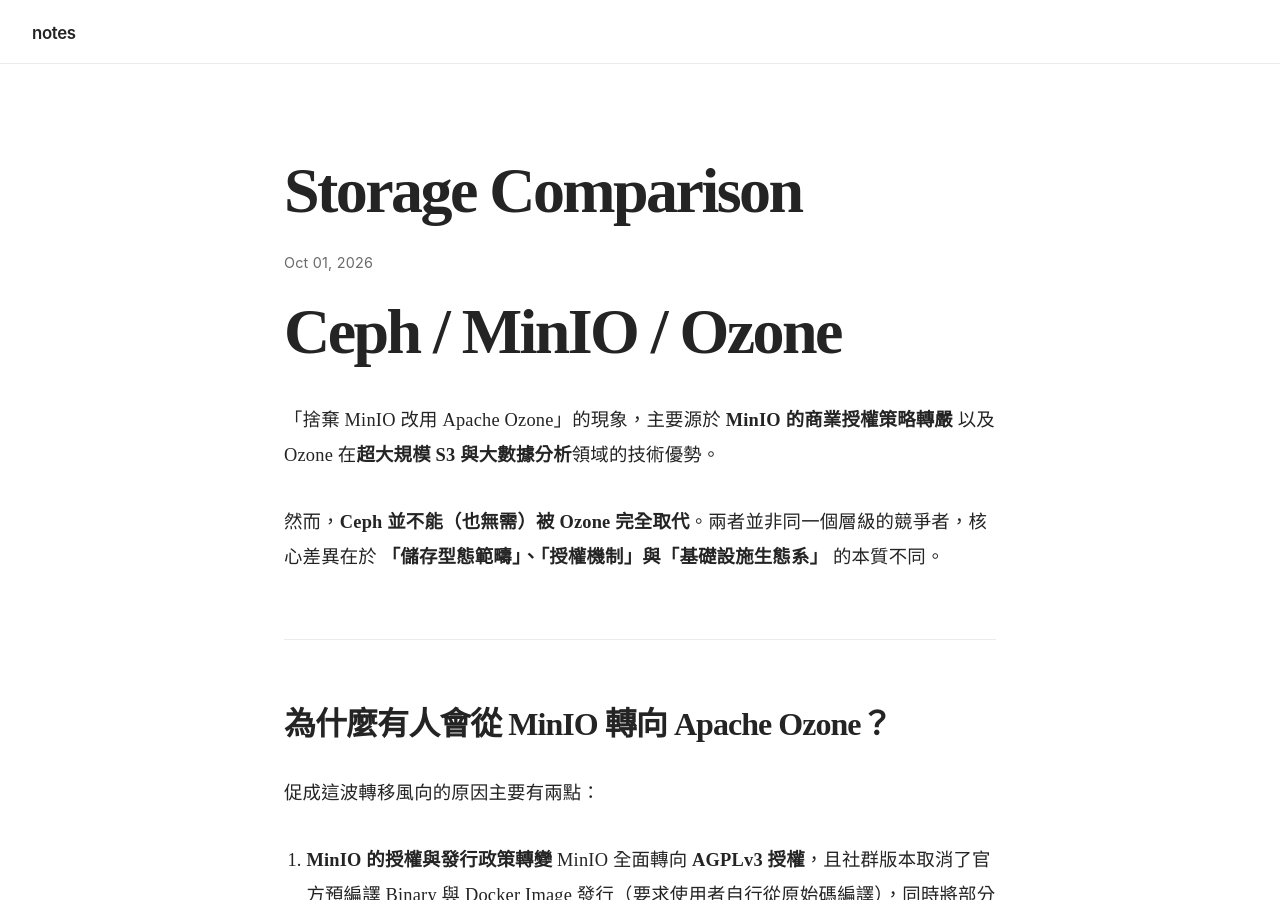
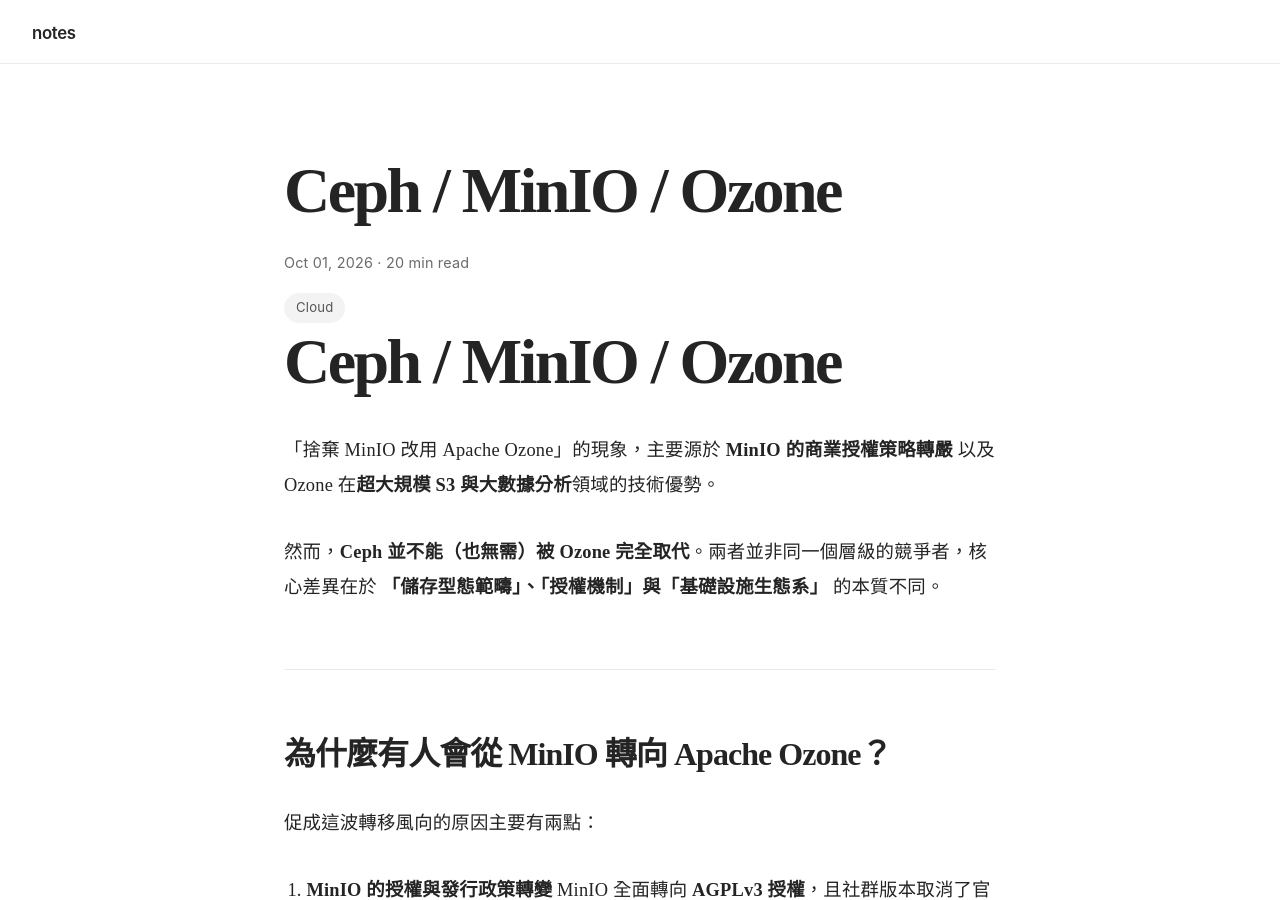
Before and after one commit to linjose/notes, a Jekyll site: the page built from _posts/2026-10-01-storage-comparison.md, in a window 1280 px wide and 900 px high. Built offline with Jekyll 4.4.1, drawn with Linux system fonts in a browser that asks for light colours; our own code applies the rules of GitHub Pages for plain Markdown files.

Commit message:
Update 2026-10-01-storage-comparison.md

```diff
--- a/_posts/2026-10-01-storage-comparison.md
+++ b/_posts/2026-10-01-storage-comparison.md
@@ -1,3 +1,12 @@
+---
+layout: post
+title: Ceph / MinIO / Ozone
+date: 2026-10-01
+reading_time: 20 min read
+tags: [Cloud]
+excerpt:
+---
+
 # Ceph / MinIO / Ozone
 
 「捨棄 MinIO 改用 Apache Ozone」的現象，主要源於 **MinIO 的商業授權策略轉嚴** 以及 Ozone 在**超大規模 S3 與大數據分析**領域的技術優勢。
```
